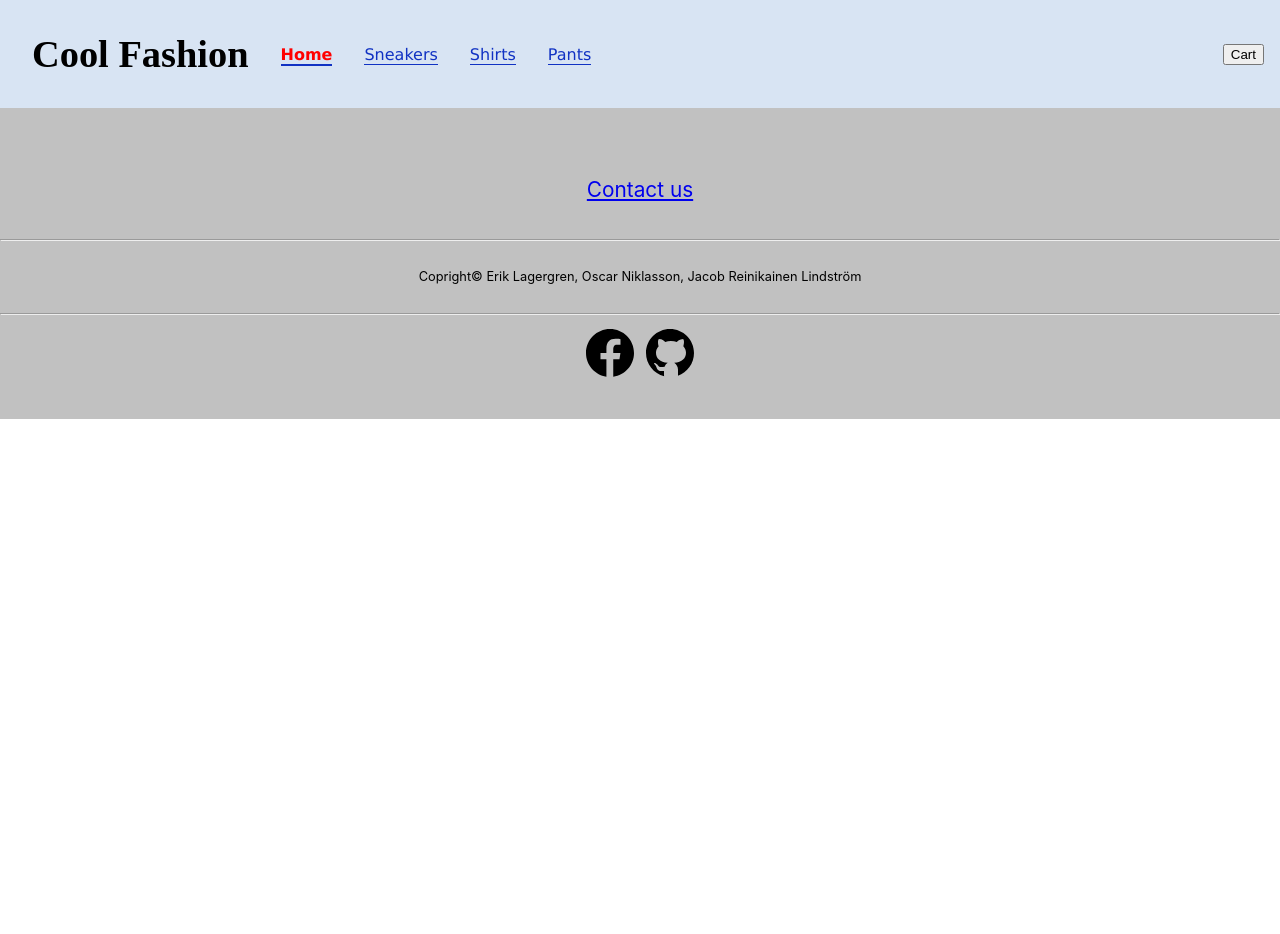
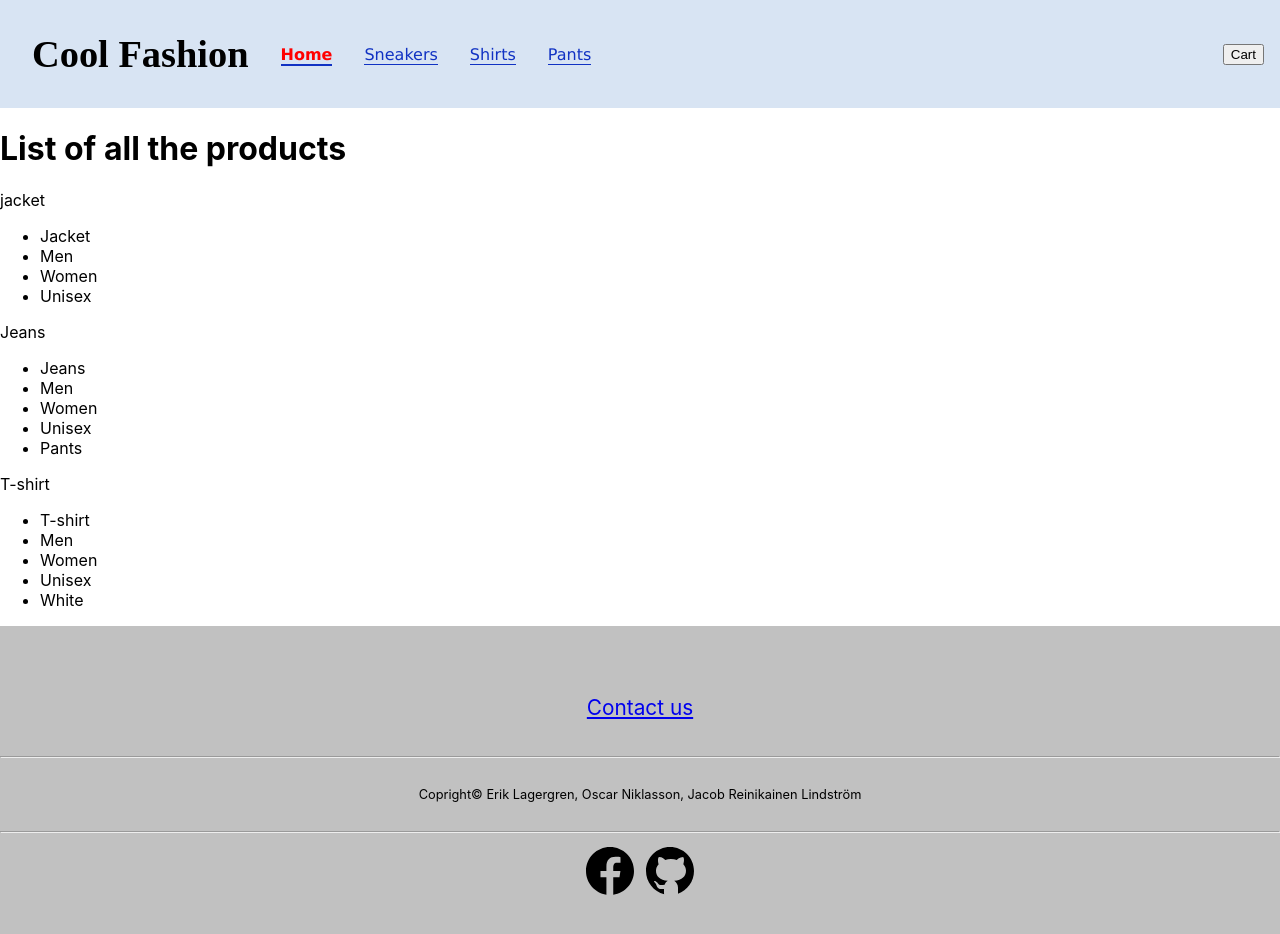
Before and after one commit to ErikLager/Agilt2.0, a React (Create React App) app in the folder agile2.0app/: page /admin in a window 1280 px wide. Shown: the top 934 px of the page. Before the commit the page ends 800 px from the top, so only its background shows below. Built offline with nearby package versions, Linux system fonts and the light colour scheme; a web font is replaced by a local one.

Commit message:
started on product list for admin

```diff
--- a/agile2.0app/src/views/AdminProductList.js
+++ b/agile2.0app/src/views/AdminProductList.js
@@ -1,7 +1,30 @@
 import productlist from "./mockProduct";
 
 const AdminProductList = () => {
-    console.log(productlist);
+    return(
+        <>
+            <h1>List of all the products</h1>
+            {
+                productlist.map((item, index) => {
+                    console.log(item);
+
+                    return(
+                        <div className="productelement">
+                            <p>{item.name}</p>
+                            {/* <img src={item.pictures[0]}></img> */}
+                            <ul>
+                                {item.categories.map((item, index)=>{
+                                    return(
+                                        <li key={index}>{item}</li>
+                                    )
+                                })}
+                            </ul>
+                        </div>
+                    )
+                })
+            }
+        </>
+    )
 };
 
 export default AdminProductList;
--- a/agile2.0app/src/views/mockProduct.js
+++ b/agile2.0app/src/views/mockProduct.js
@@ -1,43 +1,46 @@
 const productlist = [
     {
         id: 4164565416,
+        description: "This is description 1",
         name: "jacket",
         pictures:
             ["https://images.unsplash.com/photo-1543076447-215ad9ba6923?ixlib=rb-1.2.1&raw_url=true&q=80&fm=jpg&crop=entropy&cs=tinysrgb&ixid=MnwxMjA3fDB8MHxwaG90by1wYWdlfHx8fGVufDB8fHx8&auto=format&fit=crop&w=1074",
                 "https://images.unsplash.com/photo-1516756587022-7891ad56a8cd?crop=entropy&cs=tinysrgb&fm=jpg&ixlib=rb-1.2.1&q=80&raw_url=true&ixid=MnwxMjA3fDB8MHxwaG90by1wYWdlfHx8fGVufDB8fHx8&auto=format&fit=crop&w=687",
                 "https://images.unsplash.com/photo-1555583743-991174c11425?ixlib=rb-1.2.1&raw_url=true&q=80&fm=jpg&crop=entropy&cs=tinysrgb&ixid=MnwxMjA3fDB8MHxwaG90by1wYWdlfHx8fGVufDB8fHx8&auto=format&fit=crop&w=987"],
 
-        categories:["Jacket", "Men", "Women", "Unisex"],
-        isFeatured:false,
-        inStock:true
+        categories: ["Jacket", "Men", "Women", "Unisex"],
+        isFeatured: false,
+        inStock: true
 
     },
 
     {
         id: 7893425784537890,
+        description: "This is description 2",
         name: "Jeans",
         pictures:
             ["https://images.unsplash.com/photo-1541099649105-f69ad21f3246?crop=entropy&cs=tinysrgb&fm=jpg&ixlib=rb-1.2.1&q=80&raw_url=true&ixid=MnwxMjA3fDB8MHxwaG90by1wYWdlfHx8fGVufDB8fHx8&auto=format&fit=crop&w=687",
                 "https://images.unsplash.com/photo-1475178626620-a4d074967452?crop=entropy&cs=tinysrgb&fm=jpg&ixlib=rb-1.2.1&q=80&raw_url=true&ixid=MnwxMjA3fDB8MHxwaG90by1wYWdlfHx8fGVufDB8fHx8&auto=format&fit=crop&w=686",
                 "https://images.unsplash.com/photo-1582552938357-32b906df40cb?crop=entropy&cs=tinysrgb&fm=jpg&ixlib=rb-1.2.1&q=80&raw_url=true&ixid=MnwxMjA3fDB8MHxwaG90by1wYWdlfHx8fGVufDB8fHx8&auto=format&fit=crop&w=735"],
 
-        categories:["Jeans", "Men", "Women", "Unisex", "Pants"],
-        isFeatured:true,
-        inStock:true
+        categories: ["Jeans", "Men", "Women", "Unisex", "Pants"],
+        isFeatured: true,
+        inStock: true
 
     },
 
     {
         id: 874096,
+        description: "This is description 3",
         name: "T-shirt",
         pictures:
             ["https://images.unsplash.com/photo-1521572163474-6864f9cf17ab?crop=entropy&cs=tinysrgb&fm=jpg&ixlib=rb-1.2.1&q=80&raw_url=true&ixid=MnwxMjA3fDB8MHxwaG90by1wYWdlfHx8fGVufDB8fHx8&auto=format&fit=crop&w=880",
                 "https://images.unsplash.com/photo-1581655353564-df123a1eb820?crop=entropy&cs=tinysrgb&fm=jpg&ixlib=rb-1.2.1&q=80&raw_url=true&ixid=MnwxMjA3fDB8MHxwaG90by1wYWdlfHx8fGVufDB8fHx8&auto=format&fit=crop&w=687",
                 "https://images.unsplash.com/photo-1586790170083-2f9ceadc732d?ixlib=rb-1.2.1&raw_url=true&q=80&fm=jpg&crop=entropy&cs=tinysrgb&ixid=MnwxMjA3fDB8MHxwaG90by1wYWdlfHx8fGVufDB8fHx8&auto=format&fit=crop&w=687"],
 
-        categories:["T-shirt", "Men", "Women", "Unisex", "White"],
-        isFeatured:true,
-        inStock:false,
+        categories: ["T-shirt", "Men", "Women", "Unisex", "White"],
+        isFeatured: true,
+        inStock: false,
 
     },
 ];
```
